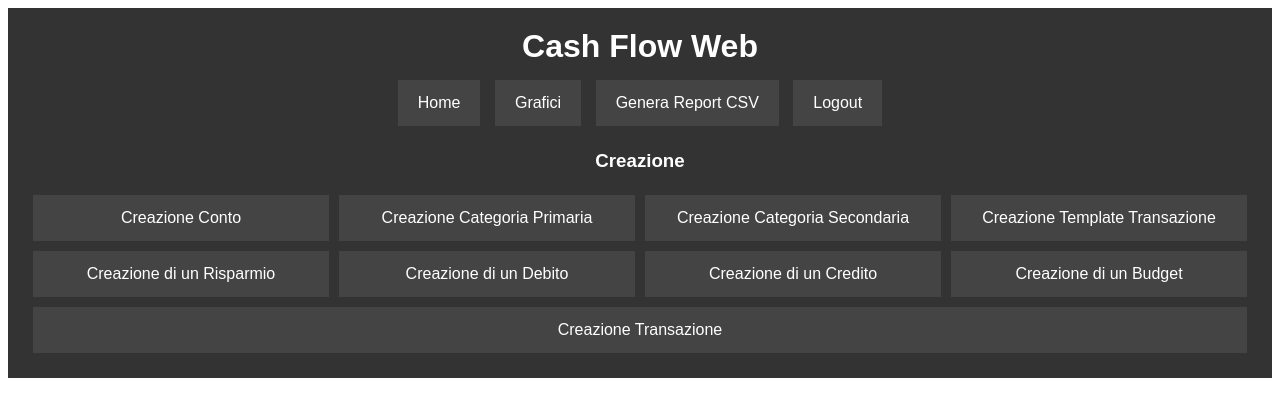
After one commit to Giosc4/CashFlowWeb, a PHP site: page /CashFlowWeb/Client/navbar.php in a window 1280 px wide. The commit adds this page. Shown: the top 417 px of the page. Run offline with PHP 8.4, Linux system fonts and the light colour scheme.

Commit message:
index and graphs

```diff
--- /dev/null
+++ b/Client/navbar.php
@@ -0,0 +1,84 @@
+<!DOCTYPE html>
+<html lang="it">
+
+<head>
+    <meta charset="UTF-8">
+    <meta name="viewport" content="width=device-width, initial-scale=1.0">
+    <title>Navbar Cash Flow Web</title>
+    <style>
+        body {
+            font-family: Arial, sans-serif;
+        }
+
+        .navbar {
+            background-color: #333;
+            overflow: hidden;
+            text-align: center;
+            padding: 20px;
+        }
+
+        .navbar h1 {
+            color: white;
+            margin: 0;
+        }
+
+        .navbar .buttons,
+        .navbar .creation-buttons {
+            margin-top: 10px;
+        }
+
+        .navbar .buttons a,
+        .navbar .creation-buttons a {
+            padding: 14px 20px;
+            margin: 5px;
+            background-color: #444;
+            color: white;
+            text-decoration: none;
+            display: inline-block;
+        }
+
+        .navbar .buttons a:hover,
+        .navbar .creation-buttons a:hover {
+            background-color: #555;
+        }
+
+        .navbar .creation-buttons {
+            display: flex;
+            flex-wrap: wrap;
+            justify-content: center;
+        }
+
+        .navbar .creation-buttons a {
+            flex: 1 1 20%;
+            box-sizing: border-box;
+        }
+    </style>
+</head>
+
+<body>
+    <div class="navbar">
+        <h1><?php echo "Cash Flow Web"; ?></h1>
+        <div class="buttons">
+            <a href="/CashFlowWeb/Client/index.php">Home</a>
+            <a href="/CashFlowWeb/Client/grafici.php">Grafici</a>
+            <a href="/CashFlowWeb/Client/exportData.php">Genera Report CSV</a>
+            <a href="/CashFlowWeb/Client/logout.php">Logout</a>
+        </div>
+        <div>
+            <h3 style="color: white;">Creazione</h3>
+            <div class="creation-buttons">
+                <a href="/CashFlowWeb/Client/Creazione/new_conto_client.php">Creazione Conto</a>
+                <a href="/CashFlowWeb/Client/Creazione/new_categoria_primaria_client.php">Creazione Categoria Primaria</a>
+                <a href="/CashFlowWeb/Client/Creazione/new_categoria_secondaria_client.php">Creazione Categoria Secondaria</a>
+                <a href="/CashFlowWeb/Client/Creazione/new_template_transaction_client.php">Creazione Template Transazione</a>
+                <a href="/CashFlowWeb/Client/Creazione/new_risparmio_client.php">Creazione di un Risparmio</a>
+                <a href="/CashFlowWeb/Client/Creazione/new_debit_client.php">Creazione di un Debito</a>
+                <a href="/CashFlowWeb/Client/Creazione/new_credit_client.php">Creazione di un Credito</a>
+                <a href="/CashFlowWeb/Client/Creazione/new_budget_client.php">Creazione di un Budget</a>
+                <a href="/CashFlowWeb/Client/Creazione/new_transaction_client.php">Creazione Transazione</a>
+            </div>
+        </div>
+    </div>
+</body>
+
+</html>
```
Also changed, not shown: Client/grafici.php (added, +193 -0 lines), Client/index.php (+14 -21 lines), Server/other_functions.php (line endings or trailing spaces).
